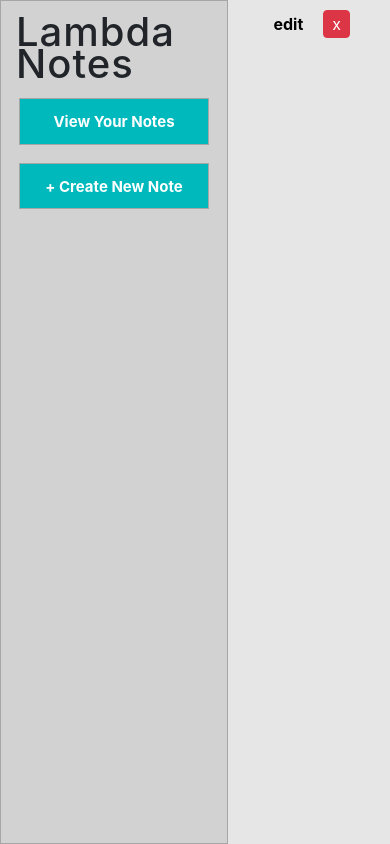
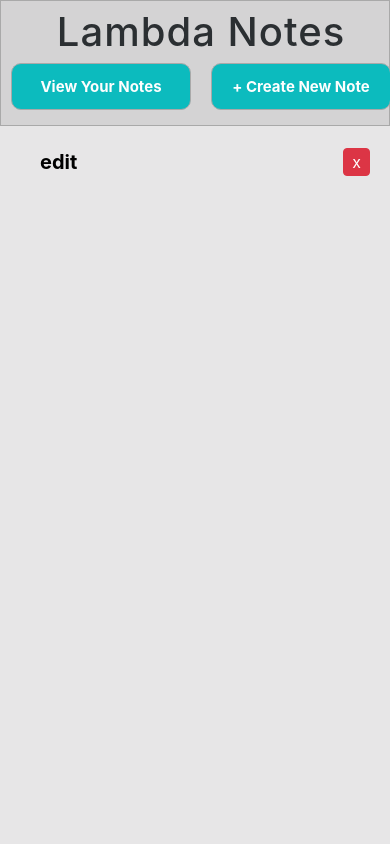
Before and after one commit to lfsalazarcruz/lambda-notes-test, a React (Create React App) app: page /note-view/1 in a window 390 px wide. Built offline with nearby package versions, Linux system fonts and the light colour scheme; no server answers.

Commit message:
Mobile view

```diff
--- a/src/App.css
+++ b/src/App.css
@@ -45,3 +45,40 @@
 .sidemenu-container .nav-bar .nav-container li .active-component {
   color: rgb(1, 48, 49);
 }
+
+@media (max-width: 400px) {
+  .App .sidemenu-container {
+    position: center;
+  }
+
+  .App .sidemenu-container ul{
+    padding: 0 10px;
+    height: auto;
+    width: 100%;
+    opacity: 0.95;
+  }
+
+  .App .sidemenu-container .menu-title {
+    margin: 15px 0;
+    width: 380px;
+    text-align: center;
+    /* display: flex;
+    flex-wrap: wrap; */
+  }
+
+  .App .sidemenu-container .nav-bar .nav-container .links-container {
+    display: flex;
+    justify-content: space-between;
+  }
+
+  .App .sidemenu-container .nav-bar .nav-container li {
+    margin: 0 0 15px;
+    padding: 10px 0;
+    width: 180px;
+    border-radius: 10px;
+  }
+
+  .App .sidemenu-container .nav-bar .nav-container li .nav-text {
+    padding: 10px 0;
+  }
+}
--- a/src/App.js
+++ b/src/App.js
@@ -79,9 +79,11 @@ class App extends Component {
           <div className="sidemenu-container">
             <ul className="nav-bar">
               <div className="nav-container">
-                <h1 className="menu-title">Lambda<br/>Notes</h1>
-                <li><NavLink exact to="/" className="nav-text" activeClassName="active-component">View Your Notes</NavLink></li>
-                <li><NavLink to="/create-new-note/" className="nav-text" activeClassName="active-component">+ Create New Note</NavLink></li>
+                <h1 className="menu-title">Lambda Notes</h1>
+								<div className="links-container">
+									<li><NavLink exact to="/" className="nav-text" activeClassName="active-component">View Your Notes</NavLink></li>
+									<li><NavLink to="/create-new-note/" className="nav-text" activeClassName="active-component">+ Create New Note</NavLink></li>
+								</div>
               </div>
             </ul>
           </div>
--- a/src/components/ListView/ListView.css
+++ b/src/components/ListView/ListView.css
@@ -53,3 +53,16 @@
     margin: 0 15px;
     font-size: 12px;
 }
+
+@media (max-width: 400px) {
+    .list-container {
+        margin: 0;
+        padding-top: 100px;
+        width: 400px;
+    }
+
+    .list-container .notes-top-container .notes-container {
+        display: flex;
+        justify-content: center;
+    }
+}
--- a/src/components/NewNote/NewNote.css
+++ b/src/components/NewNote/NewNote.css
@@ -49,3 +49,30 @@
 .newnote-container button:hover {
     background-color: rgb(3, 142, 145);
 }
+
+@media (max-width: 400px) {
+    .newnote-container {
+        margin: 0;
+        padding-top: 100px;
+        overflow-y: auto;
+    }
+
+    .newnote-container .newnote-form {
+        display: flex;
+        flex-wrap: wrap;
+        justify-content: center;
+    }
+
+    .newnote-container .newnote-form input {
+        margin: 0 0 15px;
+    }
+
+    .newnote-container .newnote-form .note-title-input {
+        width: 95%;
+    }
+
+    .newnote-container button {
+        margin-bottom: 15px;
+        border-radius: 10px;
+    }
+}
--- a/src/components/NoteView/NoteView.css
+++ b/src/components/NoteView/NoteView.css
@@ -1,6 +1,51 @@
+.note-view-container {
+    background: #E7E6E7;
+    height: 100vh;
+    margin-left: 226px;
+    overflow-y: auto;
+}
 
-.link {
+.note-view-container .links-container {
+    display: flex;
+    justify-content: flex-end;
+    padding: 10px 40px;
+}
+
+.note-view-container .links-container .link {
     margin: 2px 20px;
     font-weight: bold;
     color: black;
 }
+
+.note-view-container .body-container h2 {
+    text-align: start;
+    margin: 0 20px;
+}
+
+.note-view-container .body-container p {
+    text-align: justify;
+    margin: 20px;;
+}
+
+@media (max-width: 400px){
+    .note-view-container {
+        margin: 0;
+        padding-top: 125px;
+    }
+
+    .note-view-container .links-container {
+        padding: 0 20px;
+        display: flex;
+        justify-content: space-between;
+        margin: 20px 0;
+        align-items: center;
+    }
+
+    .note-view-container .links-container .link {
+        margin: 2px 20px;
+        font-weight: bold;
+        font-size: 20px;
+        color: black;
+    }
+
+}
--- a/src/components/NoteView/NoteView.js
+++ b/src/components/NoteView/NoteView.js
@@ -2,33 +2,6 @@ import React from 'react';
 import './NoteView.css';
 import { Link } from "react-router-dom";
 import DeleteModal from '../DeleteNote/DeleteNote';
-
-import styled from  'styled-components';
-
-//============ STYLED COMPONENTS =======================
-
-const NoteViewContainer = styled.div`
-    background: #E7E6E7;
-    height: 100vh;
-    margin-left: 226px;
-    overflow-y: auto;
-`;
-
-const LinksContainer = styled.div`
-    display: flex;
-    justify-content: flex-end;
-    padding: 10px 40px;
-`;
-
-const Title = styled.h2`
-    text-align: start;
-    margin: 0 20px;
-`;
-
-const Text = styled.p`
-    text-align: justify;
-    margin: 20px;;
-`;
 
 class NoteView extends React.Component {
     constructor(props) {
@@ -49,16 +22,16 @@ class NoteView extends React.Component {
 
      render() {
         return (
-            <NoteViewContainer>
-                <LinksContainer>
+            <div className="note-view-container">
+                <div className="links-container">
                     <Link to={`/note-view/edit/${this.state.note.id}`} className="link">edit</Link>
                     <DeleteModal {...this.props} note={this.state.note} deleteNote={this.props.deleteNote}>delete</DeleteModal>
-                </LinksContainer>
+                </div>
                 <div className="body-container">
-                    <Title>{this.state.note.title}</Title>
-                    <Text>{this.state.note.textBody}</Text>
+                    <h2>{this.state.note.title}</h2>
+                    <p>{this.state.note.textBody}</p>
                 </div>
-            </NoteViewContainer>
+            </div>
         );
     }
 };
```
